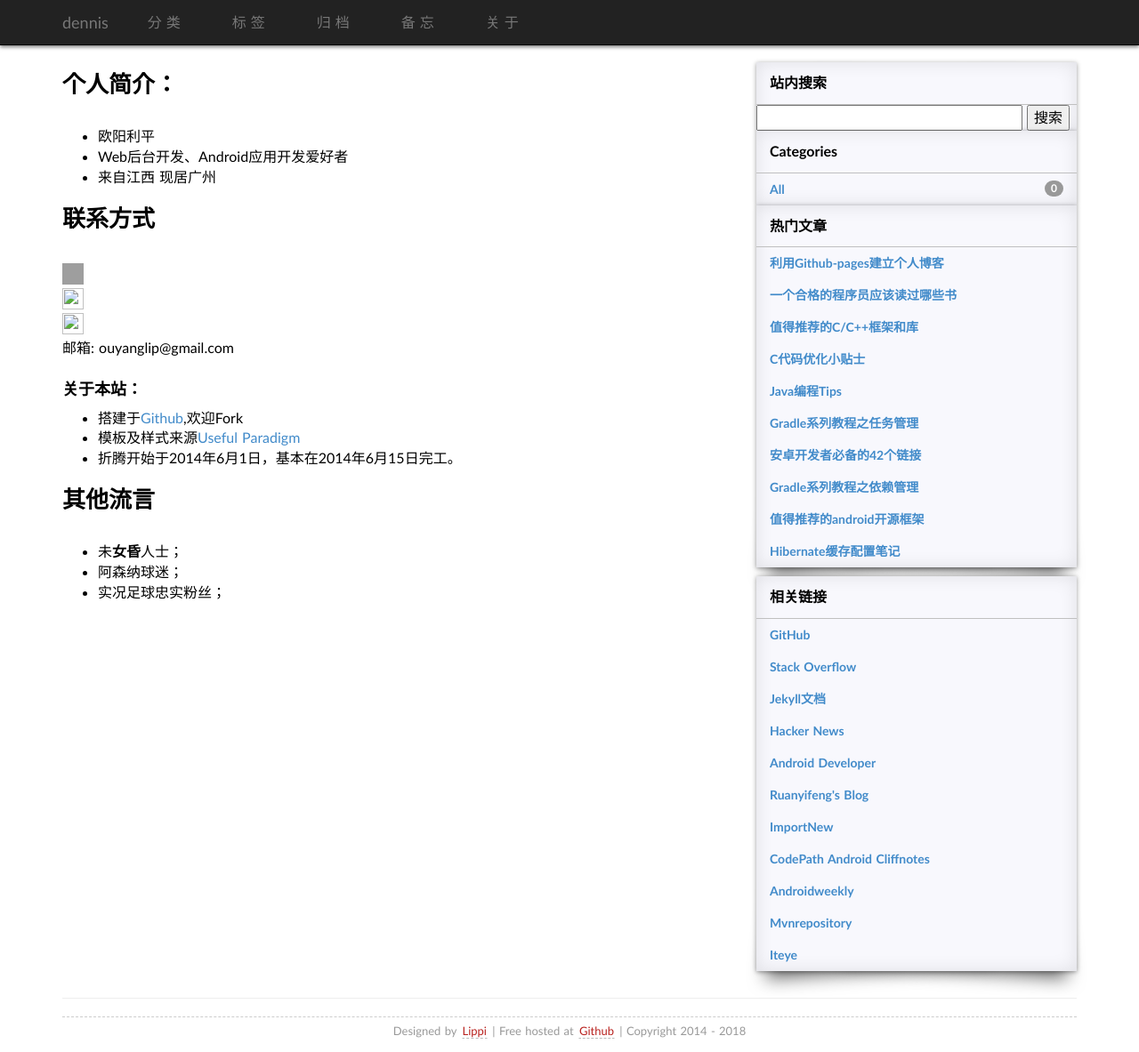
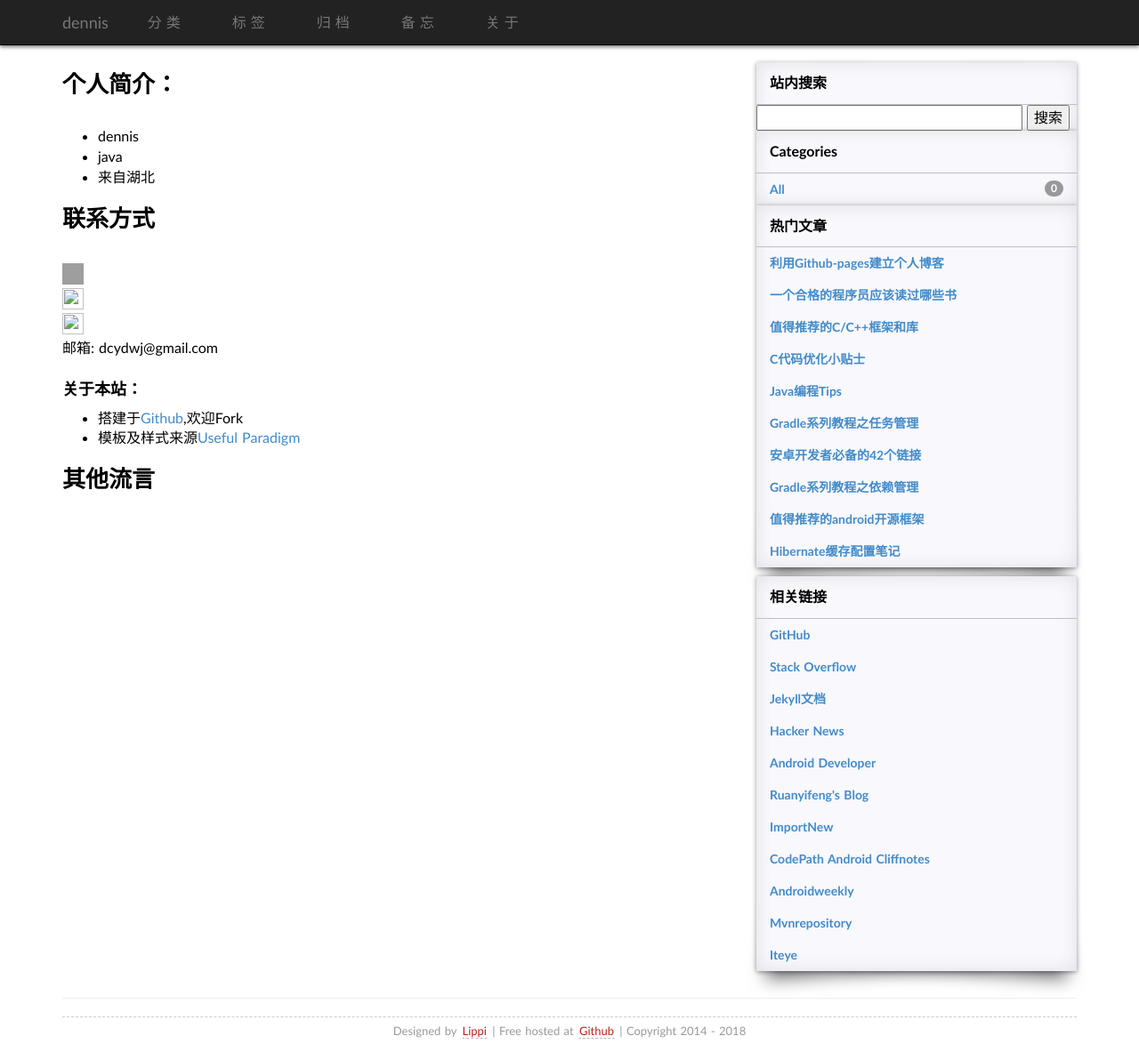
Before and after one commit to dcydwj/dcydwj.github.io, a Jekyll site: the page built from about.md, in a window 1280 px wide and 1183 px high. Shown: the whole window at 89% size. Built offline with Jekyll 4.4.1, drawn with Linux system fonts in a browser that asks for light colours; some web fonts are replaced; comment, search, counter and statistics services are not loaded; grey boxes are pictures that could not be loaded.

Commit message:
templete init

```diff
--- a/about.md
+++ b/about.md
@@ -5,9 +5,9 @@ title: "关于：About"
 
 ## 个人简介：
 
-* 欧阳利平
-* Web后台开发、Android应用开发爱好者
-* 来自江西 现居广州
+* dennis
+* java
+* 来自湖北
 
 ## 联系方式
 
@@ -15,16 +15,13 @@ title: "关于：About"
  <a href="http://weibo.com/ouyanglip" title="微博联系我"><img src="http://www.sinaimg.cn/blog/developer/wiki/LOGO_32x32.png" width="24" height="24" style="display:inline-block;vertical-align:middle"></a><br/>
         <a href="http://www.zhihu.com/people/lippi-ouyang" title="知乎联系我"><img src="http://www.zhihu.com/favicon.ico" width="24" height="24" style="display:inline-block;vertical-align:middle"></a><br/>
  <a href="https://github.com/LippiOuYang" title="Github联系我"><img src="http://www.github.com/favicon.ico" width="24" height="24" style="display:inline-block;vertical-align:middle"></a><br/>
-邮箱: ouyanglip@gmail.com
+邮箱: dcydwj@gmail.com
 </p>
 
 ### 关于本站：
 
-* 搭建于[Github](https://github.com/LippiOuYang/LippiOuYang.github.io),欢迎Fork
+* 搭建于[Github](https://github.com/dcydwj/dcydwj.github.io),欢迎Fork
 * 模板及样式来源[Useful Paradigm](http://usefulparadigm.com/)
-* 折腾开始于2014年6月1日，基本在2014年6月15日完工。
+
 
 ## 其他流言
-* 未**女昏**人士；
-* 阿森纳球迷；
-* 实况足球忠实粉丝；
```
